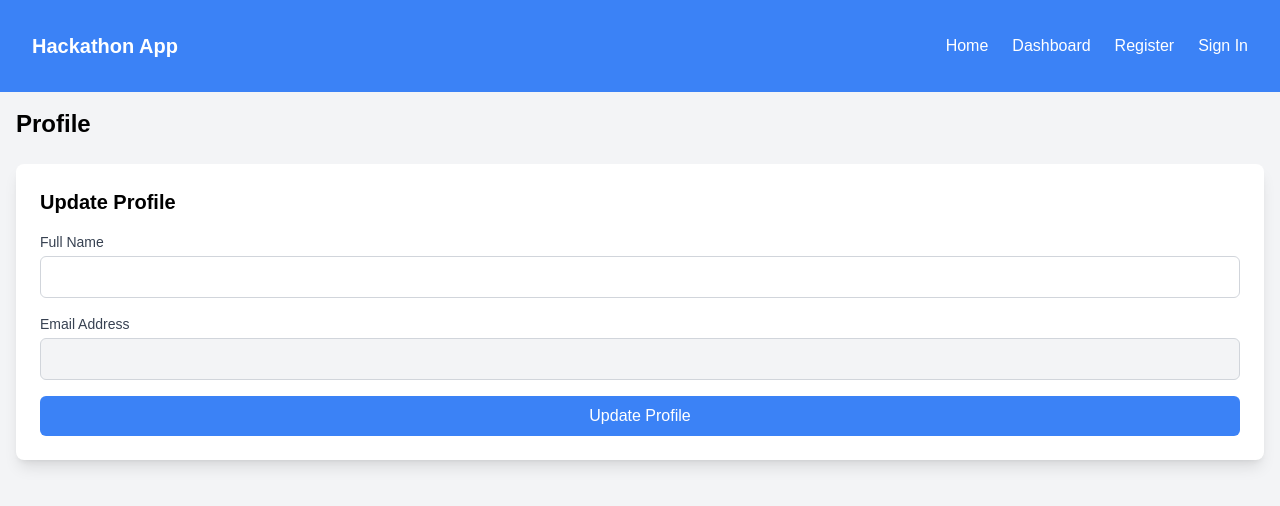
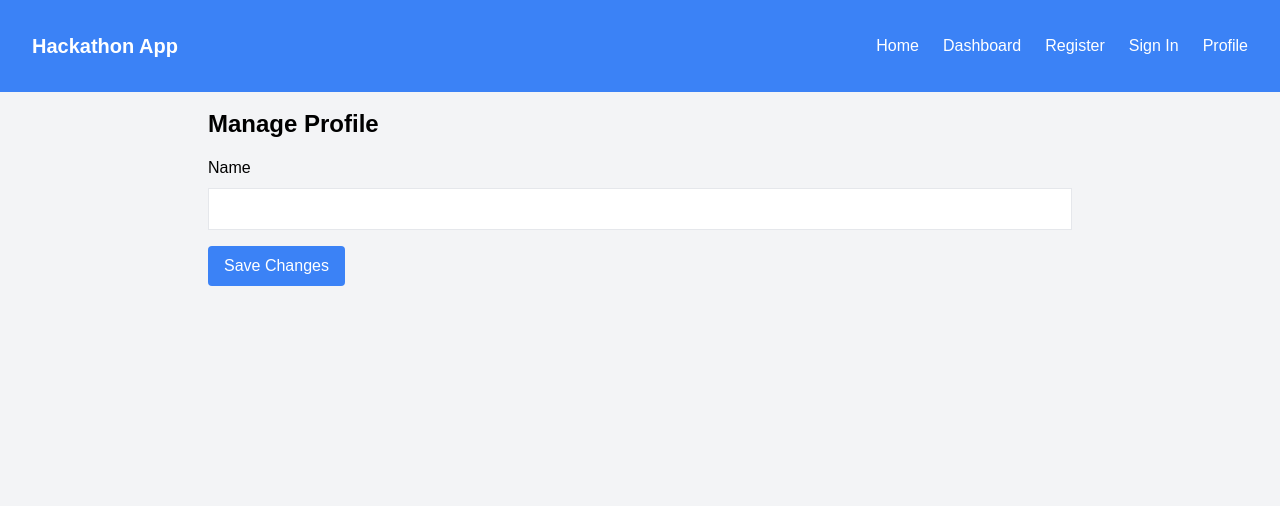
Before and after one commit to yashyp12/Hackathon-Management-System, a Next.js app: page /profile in a window 1280 px wide. Shown: the top 506 px of the page. Built offline with nearby package versions, Linux system fonts and the light colour scheme.

Commit message:
addded profile page

```diff
--- a/app/dashboard/page.js
+++ b/app/dashboard/page.js
@@ -1,74 +1,113 @@
-"use client";  // This marks the component as a Client Component
+"use client";  // Marks the component as a Client Component
 
 import { useEffect, useState } from "react";
-import { auth } from "../../lib/firebase";  // Correct path to firebase.js
+import { auth, db } from "../../lib/firebase"; // Correctly import Firestore and Auth
 import { onAuthStateChanged } from "firebase/auth";
+import { collection, getDocs, query, where } from "firebase/firestore";
 import { useRouter } from "next/navigation";
-import Link from "next/link";
-import { db } from "../../lib/firebase";  // Firebase Firestore
-import { collection, getDocs, query, where } from "firebase/firestore";
 
 export default function Dashboard() {
   const [user, setUser] = useState(null);
-  const [userHackathons, setUserHackathons] = useState([]);
+  const [participatedHackathons, setParticipatedHackathons] = useState([]);
+  const [upcomingHackathons, setUpcomingHackathons] = useState([]);
   const router = useRouter();
 
   useEffect(() => {
-    // Listen for changes in the user's authentication state
     const unsubscribe = onAuthStateChanged(auth, (currentUser) => {
       if (currentUser) {
-        setUser(currentUser);  // Set the user when authenticated
-        fetchUserHackathons(currentUser.uid);
+        setUser(currentUser);
+        fetchParticipatedHackathons(currentUser.uid);
+        fetchUpcomingHackathons();
       } else {
-        router.push("/auth/signin");  // Redirect to sign-in if not authenticated
+        router.push("/auth/signin");
       }
     });
 
-    return () => unsubscribe();  // Clean up the listener on unmount
+    return () => unsubscribe();
   }, [router]);
 
-  const fetchUserHackathons = async (userId) => {
+  const fetchParticipatedHackathons = async (userId) => {
     try {
       const q = query(
-        collection(db, "userParticipations"),
-        where("userId", "==", userId)
+        collection(db, "hackathons"),
+        where("participants", "array-contains", userId)
       );
       const querySnapshot = await getDocs(q);
-      const eventIds = querySnapshot.docs.map((doc) => doc.data().hackathonId);
+      const hackathons = querySnapshot.docs.map((doc) => ({
+        id: doc.id,
+        ...doc.data(),
+      }));
+      setParticipatedHackathons(hackathons);
+    } catch (error) {
+      console.error("Error fetching participated hackathons:", error);
+    }
+  };
 
-      const eventsData = await Promise.all(
-        eventIds.map(async (eventId) => {
-          const eventRef = collection(db, "hackathons");
-          const eventSnapshot = await getDocs(query(eventRef, where("id", "==", eventId)));
-          return eventSnapshot.docs.map((doc) => doc.data());
-        })
-      );
-      setUserHackathons(eventsData.flat());
+  const fetchUpcomingHackathons = async () => {
+    try {
+      const querySnapshot = await getDocs(collection(db, "hackathons"));
+      const hackathons = querySnapshot.docs
+        .map((doc) => ({
+          id: doc.id,
+          ...doc.data(),
+        }))
+        .filter((hackathon) => new Date(hackathon.date) > new Date());
+      setUpcomingHackathons(hackathons);
     } catch (error) {
-      console.error("Error fetching user hackathons: ", error);
+      console.error("Error fetching upcoming hackathons:", error);
     }
   };
 
   if (!user) {
-    return <div>Loading...</div>;  // Optionally show a loading screen while checking authentication
+    return <div>Loading...</div>;
   }
 
   return (
     <div className="max-w-7xl mx-auto p-4">
-      <h1 className="text-2xl font-bold mb-4">Welcome, {user.displayName || user.email}</h1>
-      <h2 className="text-xl font-semibold mb-4">Your Participated Hackathons</h2>
-      <div className="grid grid-cols-1 sm:grid-cols-2 lg:grid-cols-3 gap-6">
-        {userHackathons.map((hackathon) => (
-          <div
-            key={hackathon.id}
-            className="bg-white p-6 rounded-lg shadow-lg hover:shadow-xl transition duration-300"
-          >
-            <h3 className="text-xl font-semibold">{hackathon.name}</h3>
-            <p className="text-gray-600">{hackathon.date}</p>
-            <p className="mt-2">{hackathon.status}</p>
-          </div>
-        ))}
-      </div>
+      <h1 className="text-2xl font-bold mb-4">Welcome, {user.email}</h1>
+      <section className="mb-8">
+        <h2 className="text-xl font-semibold">Your Participated Hackathons</h2>
+        {participatedHackathons.length > 0 ? (
+          <ul className="list-disc pl-6">
+            {participatedHackathons.map((hackathon) => (
+              <li key={hackathon.id} className="mb-2">
+                {hackathon.name} - {new Date(hackathon.date).toLocaleDateString()}
+              </li>
+            ))}
+          </ul>
+        ) : (
+          <p>You have not participated in any hackathons yet.</p>
+        )}
+      </section>
+      <section>
+        <h2 className="text-xl font-semibold">Upcoming Hackathons</h2>
+        {upcomingHackathons.length > 0 ? (
+          <ul className="list-disc pl-6">
+            {upcomingHackathons.map((hackathon) => (
+              <li key={hackathon.id} className="mb-2">
+                {hackathon.name} - {new Date(hackathon.date).toLocaleDateString()}
+                <button
+                  className="ml-4 px-3 py-1 bg-blue-500 text-white rounded"
+                  onClick={() => registerForHackathon(hackathon.id)}
+                >
+                  Register
+                </button>
+              </li>
+            ))}
+          </ul>
+        ) : (
+          <p>No upcoming hackathons at the moment.</p>
+        )}
+      </section>
     </div>
   );
 }
+
+const registerForHackathon = async (hackathonId) => {
+  try {
+    // Update Firestore with the user's participation
+    console.log("Registering for hackathon:", hackathonId);
+  } catch (error) {
+    console.error("Error registering for hackathon:", error);
+  }
+};
--- a/app/profile/page.js
+++ b/app/profile/page.js
@@ -1,72 +1,55 @@
 "use client";
 
-import { useState } from "react";
-import { auth } from "../../lib/firebase"; // Correct path to firebase.js
-import { updateProfile } from "firebase/auth";
+import { useState, useEffect } from "react";
+import { auth, db } from "../../lib/firebase";
+import { doc, getDoc, updateDoc } from "firebase/firestore";
 
 export default function Profile() {
-  const [userName, setUserName] = useState(auth.currentUser?.displayName || "");
-  const [email, setEmail] = useState(auth.currentUser?.email || "");
-  const [error, setError] = useState("");
-  const [success, setSuccess] = useState("");
+  const [user, setUser] = useState(null);
+  const [name, setName] = useState("");
 
-  const handleProfileUpdate = async (e) => {
-    e.preventDefault();
+  useEffect(() => {
+    const fetchUserProfile = async () => {
+      const user = auth.currentUser;
+      if (user) {
+        setUser(user);
+        const docRef = doc(db, "users", user.uid);
+        const docSnap = await getDoc(docRef);
+        if (docSnap.exists()) {
+          setName(docSnap.data().name);
+        }
+      }
+    };
 
+    fetchUserProfile();
+  }, []);
+
+  const handleSave = async () => {
     try {
-      if (userName) {
-        await updateProfile(auth.currentUser, { displayName: userName });
-        setSuccess("Profile updated successfully!");
-      } else {
-        setError("Please enter a name.");
-      }
+      const docRef = doc(db, "users", user.uid);
+      await updateDoc(docRef, { name });
+      alert("Profile updated successfully!");
     } catch (error) {
-      setError("Failed to update profile.");
+      console.error("Error updating profile:", error);
     }
   };
 
   return (
-    <div className="max-w-7xl mx-auto p-4">
-      <h1 className="text-2xl font-bold mb-6">Profile</h1>
-
-      <div className="bg-white p-6 rounded-lg shadow-lg">
-        <h2 className="text-xl font-semibold mb-4">Update Profile</h2>
-        {error && <p className="text-red-500">{error}</p>}
-        {success && <p className="text-green-500">{success}</p>}
-        <form onSubmit={handleProfileUpdate} className="space-y-4">
-          <div>
-            <label htmlFor="name" className="block text-sm font-medium text-gray-700">
-              Full Name
-            </label>
-            <input
-              type="text"
-              id="name"
-              value={userName}
-              onChange={(e) => setUserName(e.target.value)}
-              className="mt-1 block w-full p-2 border border-gray-300 rounded-md"
-            />
-          </div>
-
-          <div>
-            <label htmlFor="email" className="block text-sm font-medium text-gray-700">
-              Email Address
-            </label>
-            <input
-              type="email"
-              id="email"
-              value={email}
-              readOnly
-              className="mt-1 block w-full p-2 border border-gray-300 rounded-md bg-gray-100"
-            />
-          </div>
-
-          <div>
-            <button type="submit" className="w-full py-2 bg-blue-500 text-white rounded-md hover:bg-blue-600">
-              Update Profile
-            </button>
-          </div>
-        </form>
-      </div>
+    <div className="max-w-4xl mx-auto p-4">
+      <h1 className="text-2xl font-bold mb-4">Manage Profile</h1>
+      <label className="block mb-2">Name</label>
+      <input
+        type="text"
+        className="border p-2 w-full mb-4"
+        value={name}
+        onChange={(e) => setName(e.target.value)}
+      />
+      <button
+        className="px-4 py-2 bg-blue-500 text-white rounded"
+        onClick={handleSave}
+      >
+        Save Changes
+      </button>
     </div>
   );
 }
--- a/components/Navbar.js
+++ b/components/Navbar.js
@@ -11,6 +11,7 @@ export default function Navbar() {
           <Link href="/dashboard" className="text-white">Dashboard</Link>
           <Link href="/auth/signup" className="text-white">Register</Link>
           <Link href="/auth/signin" className="text-white">Sign In</Link>
+          <Link href="/profile" className="text-white">Profile</Link>
         </div>
         <div className="md:hidden">
           <button className="text-white">Menu</button>
```
